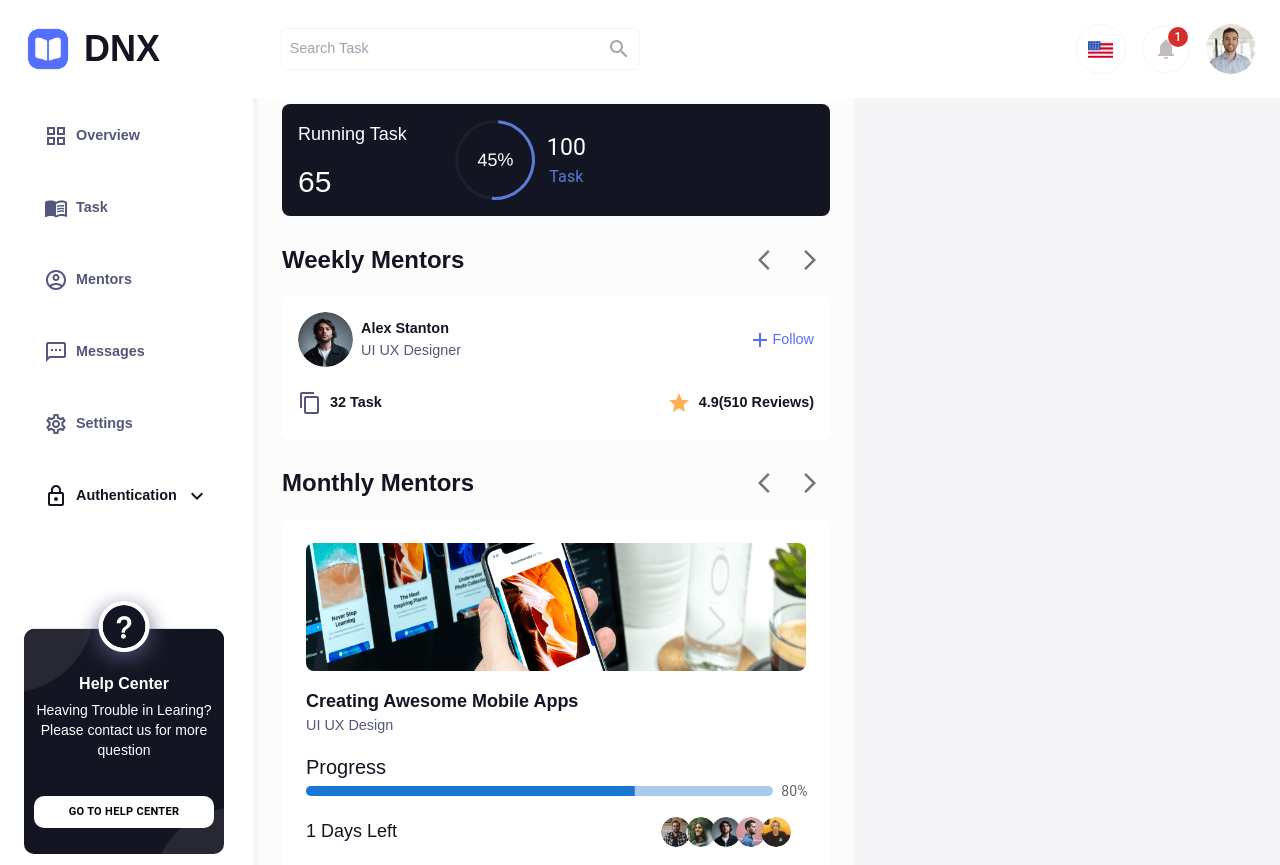
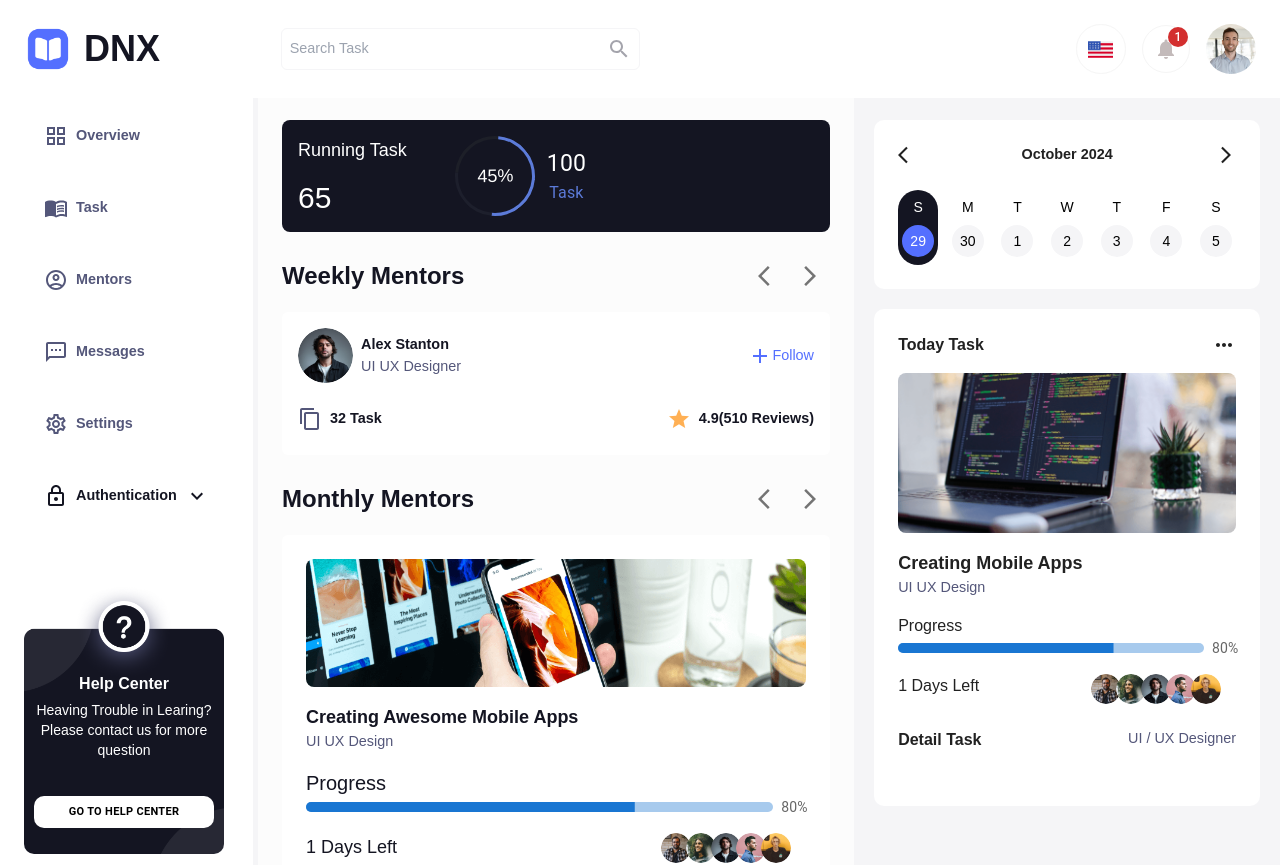
Before and after one commit to AliRaza048/student-Management-App, a React (Create React App) app: page / in a window 1280 px wide. Shown: the top 865 px of the page. Built offline with nearby package versions, Linux system fonts and the light colour scheme.

Commit message:
working on dashboard

```diff
--- a/package.json
+++ b/package.json
@@ -18,6 +18,7 @@
     "@testing-library/user-event": "^13.5.0",
     "axios": "^1.7.7",
     "js-cookie": "^3.0.5",
+    "moment": "^2.30.1",
     "node-sass": "^7.0.3",
     "react": "^18.3.1",
     "react-dom": "^18.3.1",
--- a/src/App.css
+++ b/src/App.css
@@ -204,7 +204,7 @@ h5 {
 .overview__containerOne__runningTask {
   background-color: #141522;
   color: white;
-  margin-top: 5rem;
+  margin-top: 6rem;
 }
 .overview__containerOne__borderCircle {
   width: 100%;
@@ -244,6 +244,23 @@ h5 {
 .overview__activity__mentors {
   background-color: #FFFFFF;
 }
+.overview .border {
+  border: 0.6px solid #eeeef1;
+}
+
+.week {
+  margin: 0px;
+  font-size: 0.875rem;
+  font-family: "Plus Jakarta Sans", sans-serif;
+  line-height: 1.43;
+  color: rgb(20, 21, 34);
+  font-weight: 500;
+}
+
+.card {
+  box-shadow: none !important;
+  border-radius: 10px !important;
+}
 
 .css-eglki6-MuiLinearProgress-root {
   height: 10px !important;
--- /dev/null
+++ b/src/pages/StudentPortal/Overview/components/DateCard.js
@@ -0,0 +1,80 @@
+import React, { useState, useEffect } from "react";
+import { Card, Typography } from "@mui/material";
+import ArrowBackIosIcon from "@mui/icons-material/ArrowBackIos";
+import ArrowForwardIosIcon from "@mui/icons-material/ArrowForwardIos";
+import moment from "moment";
+import TodayTask from "./TodayTask";
+
+const DateCard = () => {
+  const today = moment().format("D");
+  const [weekDays, setWeekDays] = useState([]);
+
+  useEffect(() => {
+    const getWeekDays = (date) => {
+      const startOfWeek = moment(date).startOf("week");
+      const endOfWeek = moment(date).endOf("week");
+
+      const daysArray = [];
+      let currentDay = startOfWeek;
+
+      while (currentDay.isSameOrBefore(endOfWeek)) {
+        daysArray.push({
+          day: currentDay.format("dddd").charAt(0),
+          date: currentDay.format("D"),
+        });
+        currentDay = currentDay.add(1, "days");
+      }
+
+      return daysArray;
+    };
+
+    const fullWeek = getWeekDays(moment());
+    setWeekDays(fullWeek);
+  }, []);
+
+  return (
+    <main className=" p-5 mt-[100px] w-full">
+      <Card className="p-6 mb-5 card">
+        <div className="flex justify-between items-center mb-6">
+          <ArrowBackIosIcon fontSize="small" />
+          <h1 className="font-semibold">October 2024</h1>
+          <ArrowForwardIosIcon fontSize="small" />
+        </div>
+        <div className="flex w-full justify-between items-center">
+          {weekDays.map((week) => (
+            <div
+              className="flex flex-col justify-center items-center gap-2 text-xl font-medium week"
+              style={{
+                backgroundColor:
+                  week.date === today ? "#141522" : "transparent",
+                color: week.date === today ? "white" : "black",
+                padding: "4px",
+                borderRadius: "20px",
+                height: "75px",
+              }}
+            >
+              <h1>{week.day}</h1>
+              <h1
+                style={{
+                  backgroundColor: week.date === today ? "#546FFF" : "#F5F5F7",
+                  color: week.date === today ? "white" : "black",
+                  borderRadius: "50%",
+                  height: "32px",
+                  width: "32px",
+                  display: "flex",
+                  alignItems: "center",
+                  justifyContent: "center",
+                }}
+              >
+                {week.date}
+              </h1>
+            </div>
+          ))}
+        </div>
+      </Card>
+      <TodayTask/>
+    </main>
+  );
+};
+
+export default DateCard;
--- a/src/pages/StudentPortal/Overview/OverViewTable.js
+++ b/src/pages/StudentPortal/Overview/components/OverViewTable.js
@@ -22,7 +22,7 @@ import DeleteIcon from "@mui/icons-material/Delete";
 import FilterListIcon from "@mui/icons-material/FilterList";
 import { visuallyHidden } from "@mui/utils";
 import { Avatar } from "@mui/material";
-import ProgressBar from "./components/ProgressBar";
+import ProgressBar from "./ProgressBar";
 import MoreHorizIcon from "@mui/icons-material/MoreHoriz";
 
 function createData(id, name, calories, fat, carbs, protein, icon) {
@@ -39,7 +39,7 @@ function createData(id, name, calories, fat, carbs, protein, icon) {
 
 const Avataricon = [
   <Avatar
-    src={require("../../../assets/avatar1-BitUNrbl.png")}
+    src={require("../../../../assets/avatar1-BitUNrbl.png")}
     sx={{
       width: "20px",
       height: "20px",
@@ -48,14 +48,14 @@ const Avataricon = [
     }}
   />,
   <Avatar
-    src={require("../../../assets/avatar2-4Zw0wyKV.png")}
+    src={require("../../../../assets/avatar2-4Zw0wyKV.png")}
     sx={{
       width: "20px",
       height: "20px",
     }}
   />,
   <Avatar
-    src={require("../../../assets/avatar3-CQVfZJmL.png")}
+    src={require("../../../../assets/avatar3-CQVfZJmL.png")}
     sx={{
       width: "20px",
       height: "20px",
@@ -64,7 +64,7 @@ const Avataricon = [
     }}
   />,
   <Avatar
-    src={require("../../../assets/avatar4-UQqyHlpd.png")}
+    src={require("../../../../assets/avatar4-UQqyHlpd.png")}
     sx={{
       width: "20px",
       height: "20px",
@@ -73,7 +73,7 @@ const Avataricon = [
     }}
   />,
   <Avatar
-    src={require("../../../assets/avatar5-Dut-0EdJ.png")}
+    src={require("../../../../assets/avatar5-Dut-0EdJ.png")}
     sx={{
       width: "20px",
       height: "20px",
--- a/src/pages/StudentPortal/Overview/components/TaskTable.js
+++ b/src/pages/StudentPortal/Overview/components/TaskTable.js
@@ -1,6 +1,6 @@
 import React from "react";
 import SearchOutlinedIcon from "@mui/icons-material/SearchOutlined";
-import OverViewTable from "../OverViewTable";
+import OverViewTable from "./OverViewTable";
 
 const TaskTable = () => {
   return (
--- /dev/null
+++ b/src/pages/StudentPortal/Overview/components/TodayTask.js
@@ -0,0 +1,115 @@
+import { Card, Avatar } from "@mui/material";
+import React from "react";
+import MoreHorizIcon from "@mui/icons-material/MoreHoriz";
+import ProgressBar from "./ProgressBar";
+import AccessTimeIcon from "@mui/icons-material/AccessTime";
+const TodayTask = () => {
+  const monthlyTask = [
+    {
+      id: 1,
+      img: (
+        <img
+          src={require("../../../../assets/thumb4-CyhabRNj.png")}
+          className="h-40 mb-4 w-full object-cover rounded-lg"
+        />
+      ),
+      title: "Creating Mobile Apps",
+      lecture: "UI UX Design",
+      progress: "Progress",
+      day: "1 Days Left",
+      avatar1: (
+        <Avatar
+          src={require("../../../../assets/avatar1-BitUNrbl.png")}
+          sx={{
+            width: "30px",
+            height: "30px",
+            position: "relative",
+            left: "5px",
+          }}
+        />
+      ),
+      avatar2: (
+        <Avatar
+          src={require("../../../../assets/avatar2-4Zw0wyKV.png")}
+          sx={{ width: "30px", height: "30px" }}
+        />
+      ),
+      avatar3: (
+        <Avatar
+          src={require("../../../../assets/avatar3-CQVfZJmL.png")}
+          sx={{
+            width: "30px",
+            height: "30px",
+            position: "relative",
+            right: "5px",
+          }}
+        />
+      ),
+      avatar4: (
+        <Avatar
+          src={require("../../../../assets/avatar4-UQqyHlpd.png")}
+          sx={{
+            width: "30px",
+            height: "30px",
+            position: "relative",
+            right: "10px",
+          }}
+        />
+      ),
+      avatar5: (
+        <Avatar
+          src={require("../../../../assets/avatar5-Dut-0EdJ.png")}
+          sx={{
+            width: "30px",
+            height: "30px",
+            position: "relative",
+            right: "15px",
+          }}
+        />
+      ),
+      progressBar: <ProgressBar />,
+      clockIcon: <AccessTimeIcon />,
+    },
+  ];
+
+  return (
+    <Card className="p-6 card">
+      <div className="flex justify-between mb-4">
+        <h1 className="text-base font-bold">Today Task</h1>
+        <MoreHorizIcon />
+      </div>
+      {monthlyTask.map((task, index) => (
+        <section className="mb-6 rounded-lg flex w-full">
+          <aside className="w-full overview__activity__mentors rounded-md">
+            {task.img}
+            <h1 className="text-lg font-semibold">{task.title}</h1>
+            <h1 style={{ color: "rgb(84, 87, 122)" }} className="text-md  mb-4">
+              {task.lecture}
+            </h1>
+            <h1 className="text-base font-medium">{task.progress}</h1>
+            {task.progressBar}
+            <div className="flex justify-between mt-4">
+              <h1 className="text-base">{task.day}</h1>
+              <div className="flex  ">
+                {task.avatar1}
+                {task.avatar2}
+                {task.avatar3}
+                {task.avatar4}
+                {task.avatar5}
+              </div>
+            </div>
+          </aside>
+        </section>
+      ))}
+      <div className="overview__border mb-6"></div>
+      <div className="flex justify-between mb-4">
+        <h1 className="text-base font-bold">Detail Task</h1>
+        <h1 style={{ color: "rgb(84, 87, 122)" }} className="text-md  mb-4">
+          UI / UX Designer
+        </h1>{" "}
+      </div>
+    </Card>
+  );
+};
+
+export default TodayTask;
--- a/src/pages/StudentPortal/Overview/index.js
+++ b/src/pages/StudentPortal/Overview/index.js
@@ -12,6 +12,7 @@ import StarIcon from "@mui/icons-material/Star";
 import ContentCopyIcon from "@mui/icons-material/ContentCopy";
 import UpComingTask from "./components/UpComingTask";
 import TaskTable from "./components/TaskTable";
+import DateCard from "./components/DateCard";
 const Overview = () => {
   const teachersData = [
     {
@@ -96,8 +97,8 @@ const Overview = () => {
   ];
   return (
     <Page>
-      <main className="ml-left overview">
-        <aside className=" p-6 w-7/12	 overview__containerOne">
+      <main className=" flex ml-left overview">
+        <aside className="p-6  w-7/12 overview__containerOne">
           <section className="flex gap-8 rounded-lg mb-6	overview__containerOne__runningTask">
             <div className=" p-4 font-medium">
               <h1 className="text-lg	">Running Task</h1>
@@ -163,6 +164,7 @@ const Overview = () => {
           <UpComingTask/>
           <TaskTable/>
         </aside>
+        <DateCard/>
       </main>
     </Page>
   );
--- a/src/sass/pages/_overview.scss
+++ b/src/sass/pages/_overview.scss
@@ -4,7 +4,7 @@
         &__runningTask {
             background-color: #141522;
             color: white;
-            margin-top: 5rem;
+            margin-top: 6rem;
         }
         &__borderCircle {
             width: 100%;
@@ -47,8 +47,23 @@
             background-color: #FFFFFF;
         }
     }
+    .border{
+        border: 0.6px solid #eeeef1;
+    }
 }
 
+.week{
+    margin: 0px;
+    font-size: 0.875rem;
+    font-family: "Plus Jakarta Sans", sans-serif;
+    line-height: 1.43;
+    color: rgb(20, 21, 34);
+    font-weight: 500;
+}
+.card{
+    box-shadow: none !important;
+    border-radius: 10px !important;
+}
 .css-eglki6-MuiLinearProgress-root {
     height: 10px !important;
     border-radius: 10px !important;
```
Also changed, not shown: 2 other files (tests, documents, lock files or other folders).
